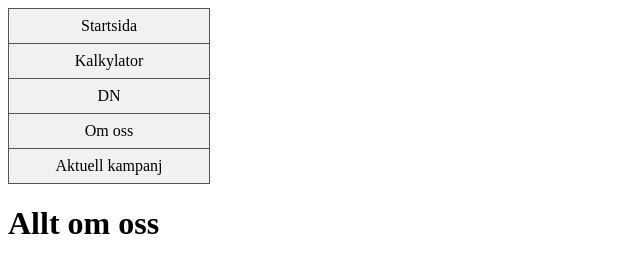
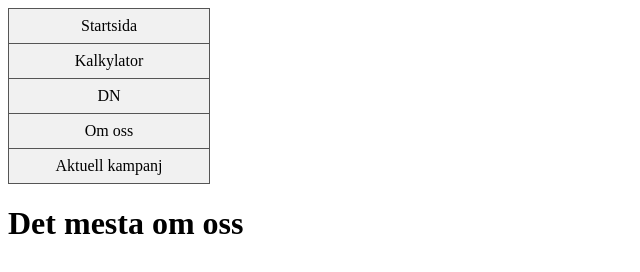
Before and after one commit to clarissacoe/Demo5JS2, a plain HTML site: page omoss.html in a window 1280 px wide. Shown: the whole page, without its empty margins (0-640 px from the left). Drawn offline with Linux system fonts and the light colour scheme.

Commit message:
Update omoss.html

```diff
--- a/omoss.html
+++ b/omoss.html
@@ -8,7 +8,7 @@
 </head>
 <body onload="buildMenu()">
     <ul id="menu"></ul>
-    <h1>Allt om oss</h1>
+    <h1>Det mesta om oss</h1>
 
 
 
```
